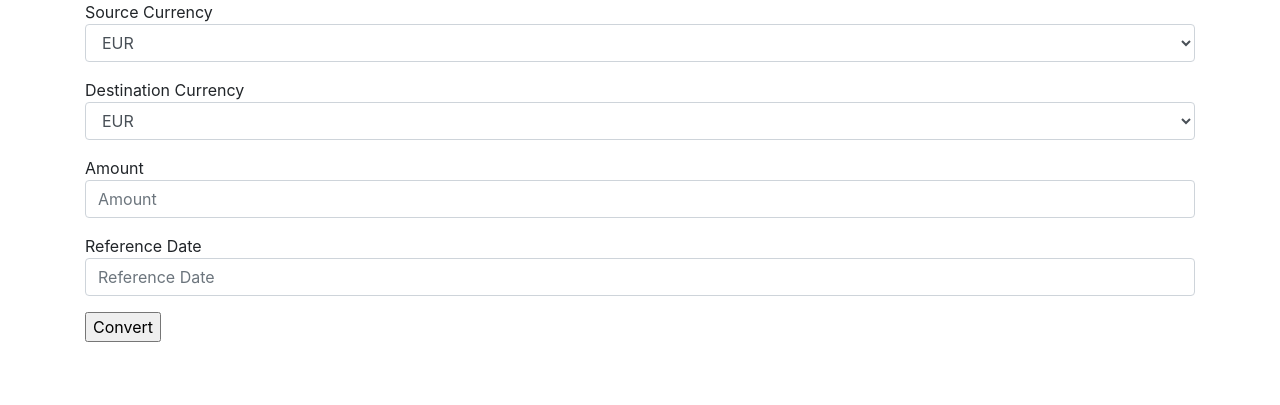
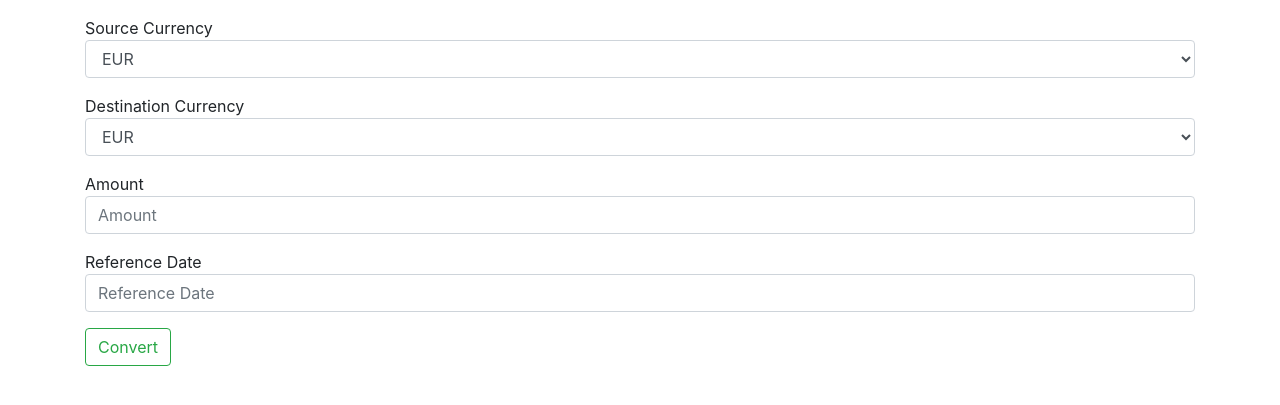
Before and after one commit to MotazBellah/currency-converter, a Flask app: page / in a window 1280 px wide. Shown: the top 405 px of the page. Run offline with Flask 2, Linux system fonts and the light colour scheme; some libraries are stand-ins or nearby versions.

Commit message:
Added some style

```diff
--- a/templates/index.html
+++ b/templates/index.html
@@ -7,10 +7,20 @@
         <!-- Bootstrap CSS -->
         <link rel="stylesheet" href="https://stackpath.bootstrapcdn.com/bootstrap/4.3.1/css/bootstrap.min.css" integrity="sha384-ggOyR0iXCbMQv3Xipma34MD+dH/1fQ784/j6cY/iJTQUOhcWr7x9JvoRxT2MZw1T" crossorigin="anonymous">
         <title>Currency Coverter</title>
+        <style media="screen">
+            ul {
+                list-style-type:none;
+                text-align: left;
+                padding-inline-start: 0px
+            }
+            ul li {
+                color: red;
+            }
+        </style>
     </head>
     <body>
         <div class="container">
-            <form action="{{ url_for('index') }}" method="POST">
+            <form class="mt-3" action="{{ url_for('index') }}" method="POST">
 
 
                 <span>Source Currency {{ displayField(form.src_currency, 'Source Currency') }}</span>
@@ -21,7 +31,7 @@
                 <span>Reference Date {{ displayField(form.date, 'Reference Date') }}</span>
 
                 <div>
-                    <input type="submit" value="Convert">
+                    <input class="btn btn-outline-success" type="submit" value="Convert">
                 </div>
 
 
```
